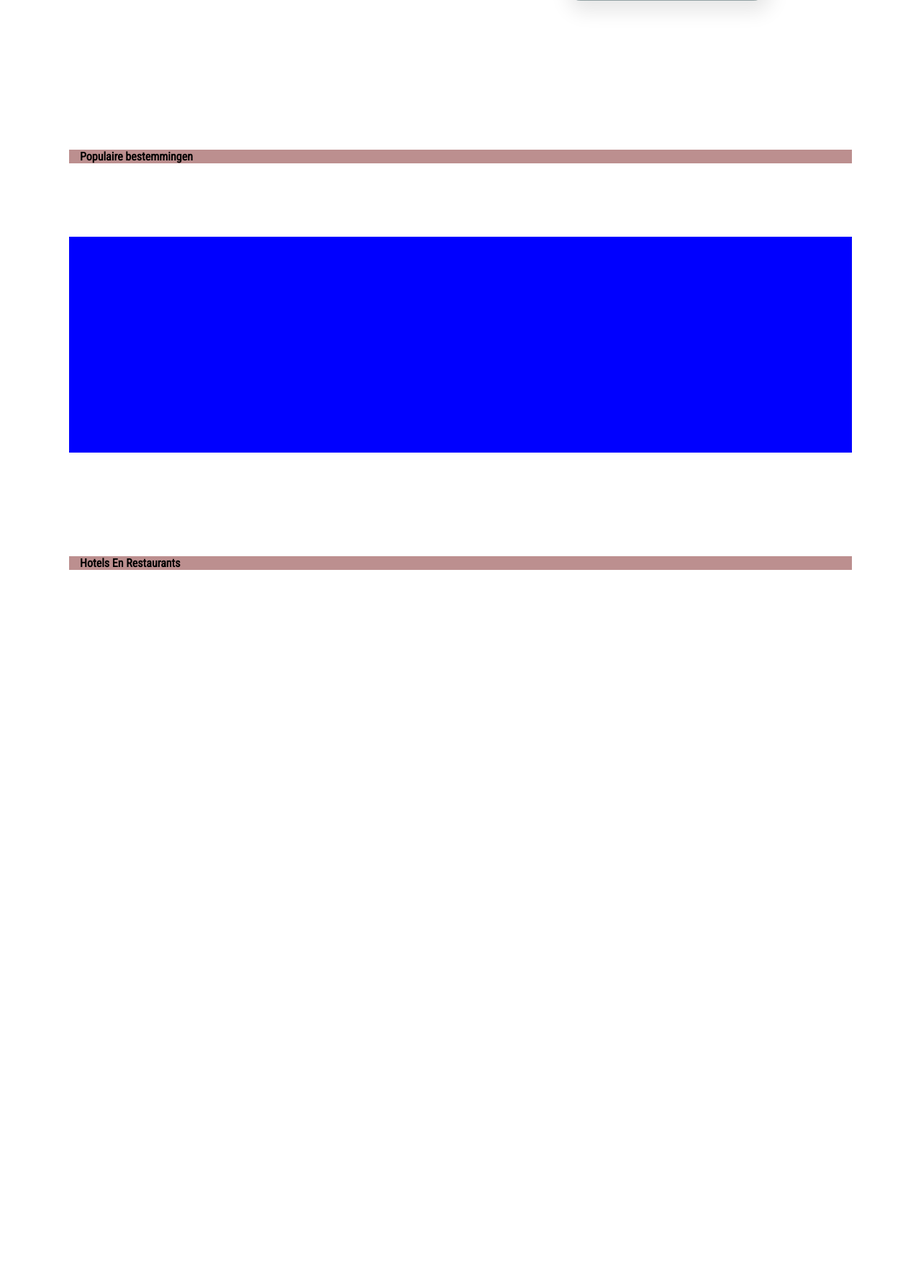
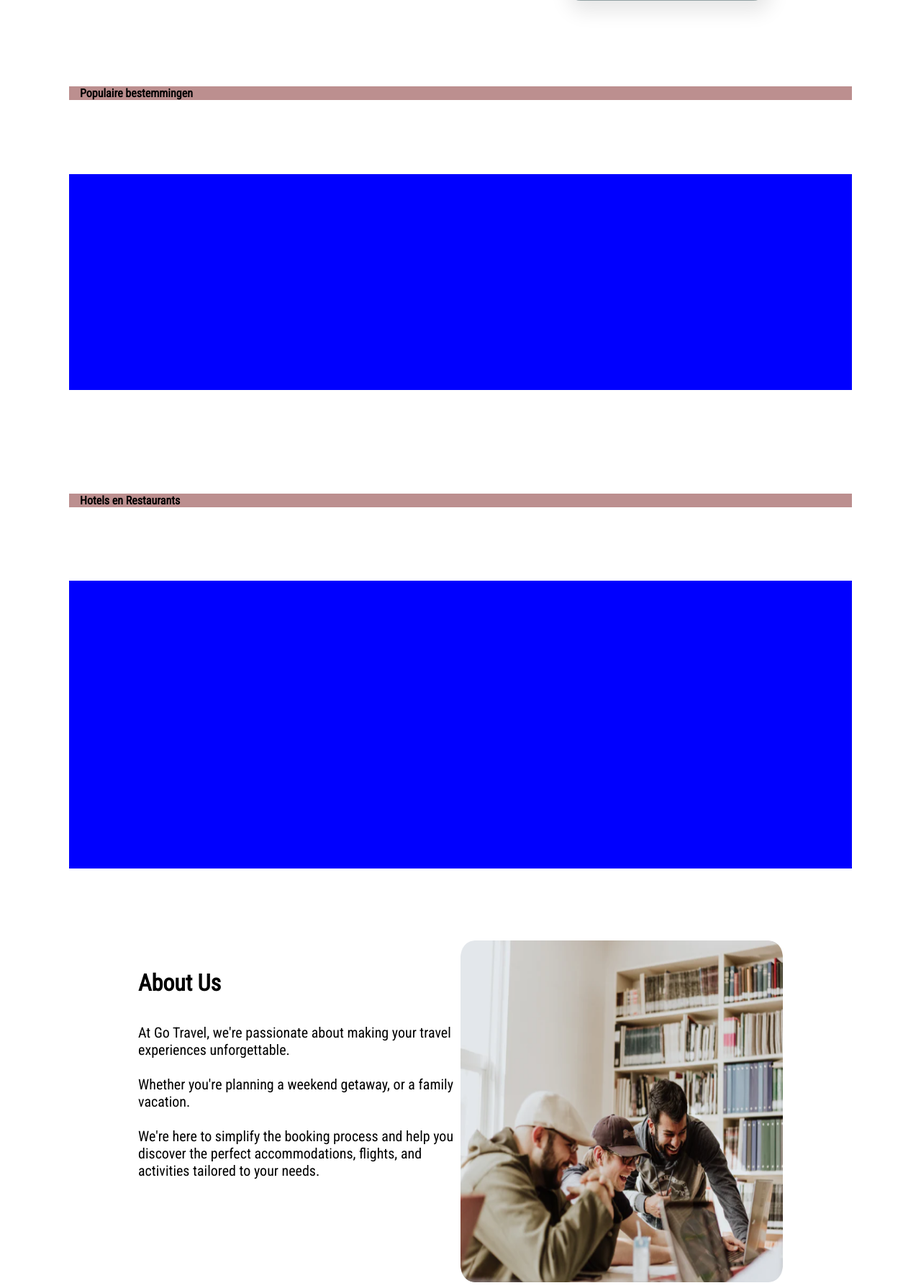
Before and after one commit to SergioGomezAlvarez/Reisorganisatie, a PHP site: page / in a window 1280 px wide. Shown: the part 921-2711 px from the top of the page at 72% size. Before the commit the page ends 1713 px from the top, so only its background shows below. Run offline with PHP 8.4, Linux system fonts and the light colour scheme; some libraries are stand-ins or nearby versions.

Commit message:
Footer en About Us Begin van footer en about us af.

```diff
--- a/index.php
+++ b/index.php
@@ -152,13 +152,36 @@
             </div>
             <section class="bestemmingen">
                 <div class="bestemmingen-container">
-                    <h2 class="section-title">Hotels En Restaurants</h2>
+                    <h2 class="section-title">Hotels en Restaurants</h2>
                 </div>
             </section>
+            <div class="horeca-container">
 
+            </div>
+            <div class="about-us-container">
+                <div class="about-us-text">
+                    <h1 class="about-us-title">
+                        About Us
+                    </h1>
+                    <br></br>
+                    <p class="about-us-story">
+                    At Go Travel, we're passionate about making your travel experiences unforgettable.<br></br> Whether you're planning a weekend getaway, or a family vacation.<br></br> We're here to simplify the booking process and help you discover the perfect accommodations, flights, and activities tailored to your needs.
+                    </p>
+                </div>
+                <img class="about-us-image" src="img/about-us.png">
+
+            </div>
+        </div>
         </div>
 
     </main>
+    <footer>
+        <div class="footer-container">
+            <div class="socials">
+
+            </div>
+        </div>
+    </footer>
     <script src="https://kit.fontawesome.com/017f40d907.js" crossorigin="anonymous"></script>
     <script src="java.js"></script>
 </body>
--- a/main.css
+++ b/main.css
@@ -406,7 +406,7 @@ nav {
     justify-content: center;
     align-items: center;
     width: 100%;
-    height: 1200px;
+    height: 2000px;
 }
 
 .bestemmingen {
@@ -434,3 +434,53 @@ nav {
     height: 300px;
     background-color: blue;
 }
+
+.horeca-container {
+    display: flex;
+    flex-direction: row;
+    width: 85%;
+    height: 400px;
+    background-color: blue;
+}
+
+.about-us-container {
+    display: flex;
+    flex-direction: row;
+    margin-top: 100px;
+    width: 70%;
+    height: 475px;
+}
+
+.about-us-text {
+    display: flex;
+    flex-direction: column;
+    width: 50%;
+    height: auto;
+    border: 0px;
+    border-radius: 20px;
+}
+
+.about-us-image {
+    display: flex;
+    width: 50%;
+    height: auto;
+    border: 0px;
+    border-radius: 20px;
+}
+
+.about-us-title {
+    display: flex;
+    padding-top: 40px;
+    font-weight: 1000;
+}
+
+.about-us-story {
+    display: flex;
+    font-size: 20px;
+}
+
+.footer-container{
+    width: 100%;
+    height: 350px;
+    background-color: aqua;
+}
```
Also changed, not shown: img/about-us.png (added).
